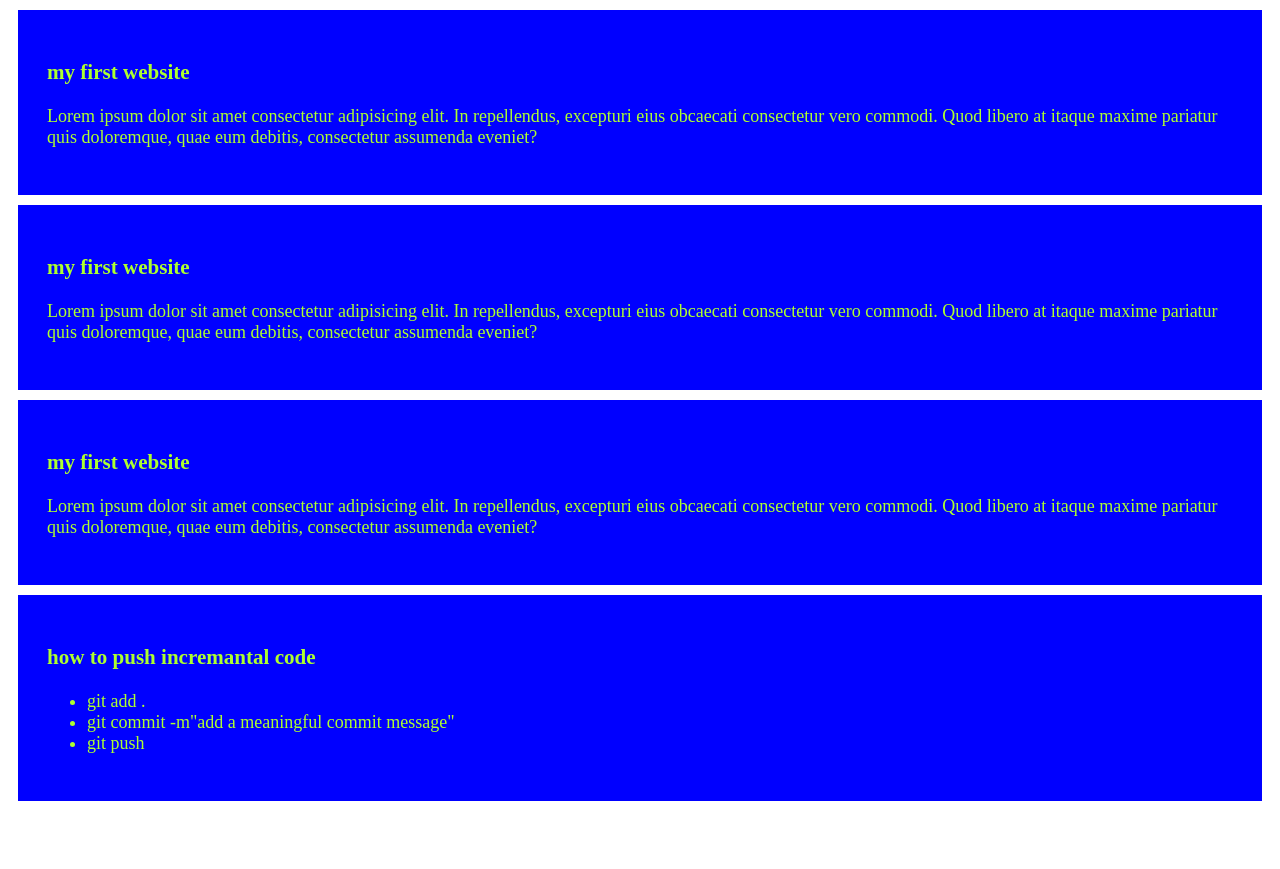
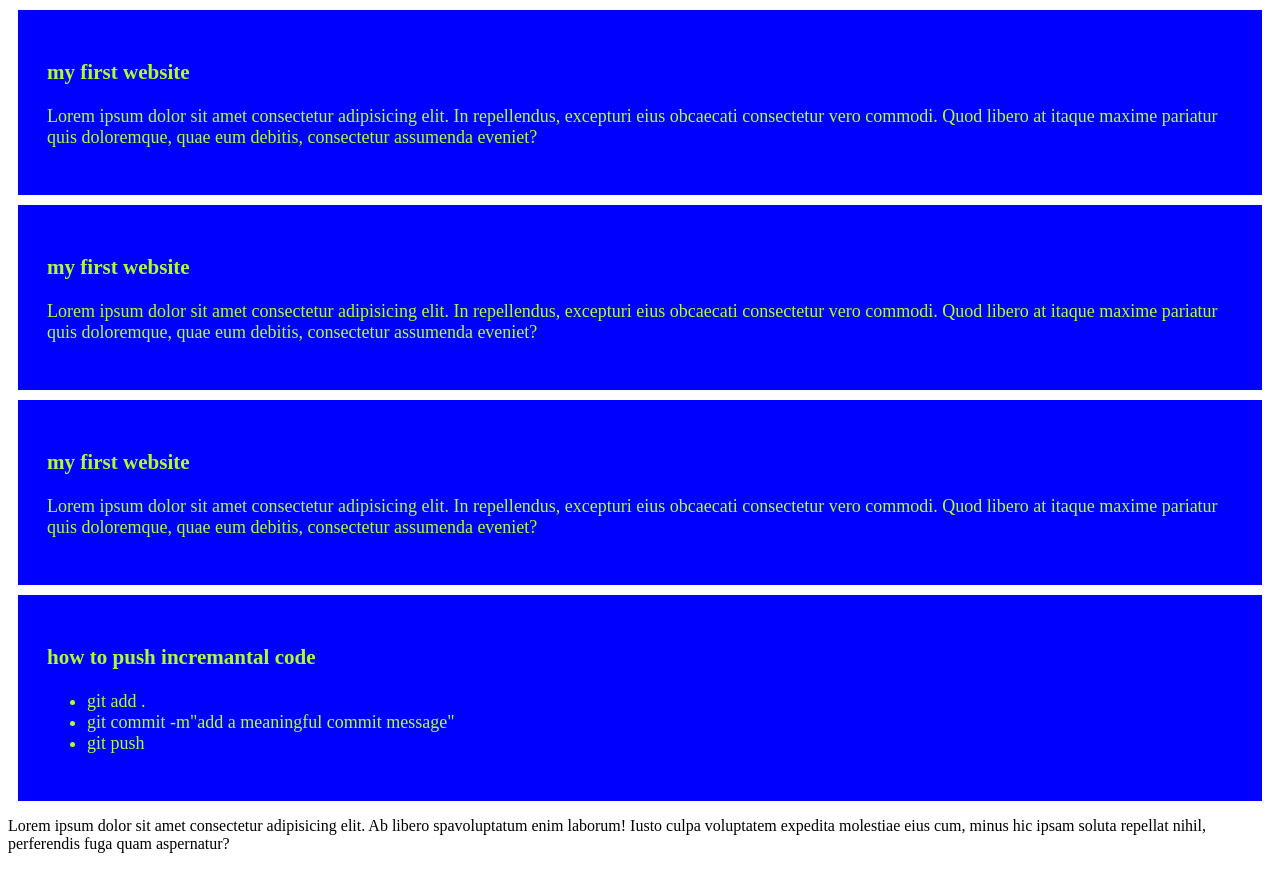
Before and after one commit to sheikhrabby97/my-choice-repo, a plain HTML site: page index.html in a window 1280 px wide. Before the commit the page ends 811 px from the top, so only its background shows below. Drawn offline with Linux system fonts and the light colour scheme.

Commit message:
added a new pragraph

```diff
--- a/web.htm
+++ b/index.html
@@ -32,5 +32,6 @@
     </ul>
 
     </div>
+    <p>Lorem ipsum dolor sit amet consectetur adipisicing elit. Ab libero <span title="I did it">spavoluptatum enim </span>laborum! Iusto culpa voluptatem expedita molestiae eius cum, minus hic ipsam soluta repellat nihil, perferendis fuga quam aspernatur?</p>
 </body>
 </html>
```
